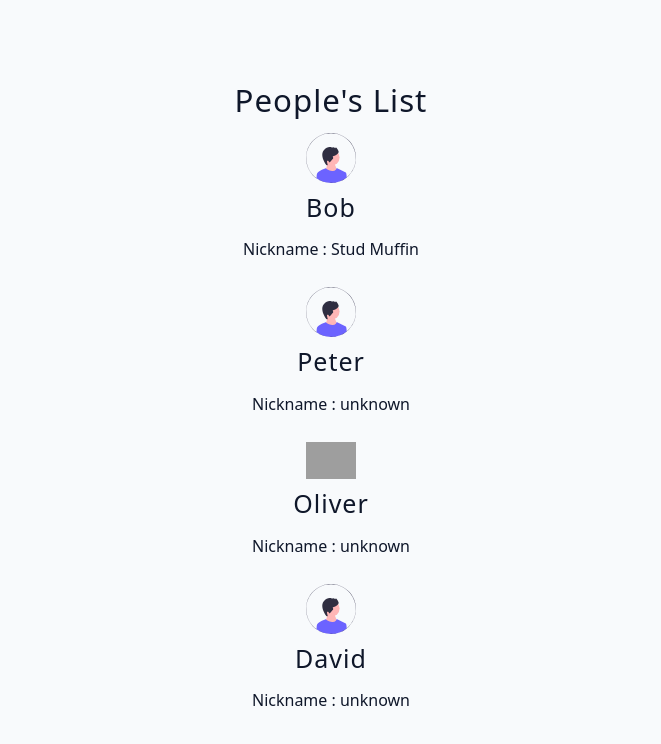
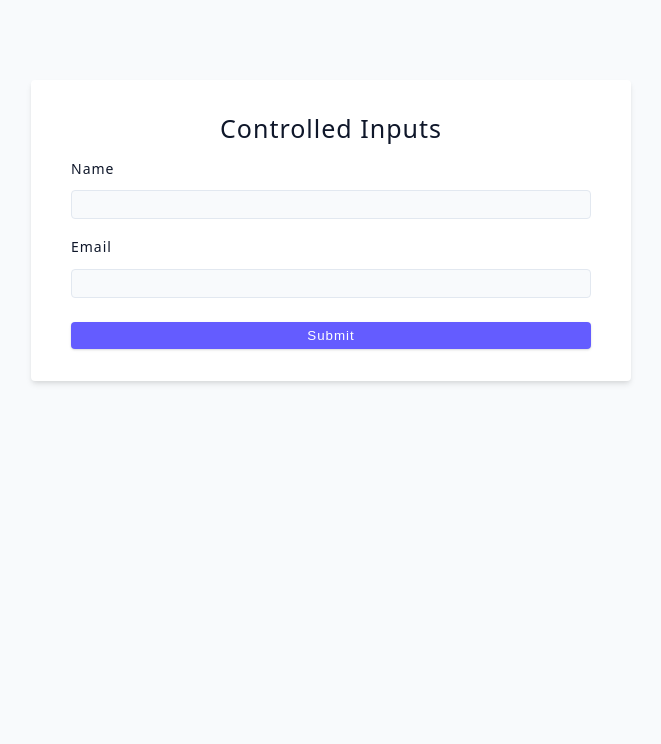
Before and after one commit to Alexinoo/React-udemy, a React (Vite) app in the folder 00-advanced-react/: page / in a window 1280 px wide. Shown: the top 744 px of the page, without its empty margins (309-970 px from the left). Built offline with nearby package versions, Linux system fonts and the light colour scheme; grey boxes are pictures that could not be loaded.

Commit message:
Forms - Initial Setup

```diff
--- a/00-advanced-react/src/App.jsx
+++ b/00-advanced-react/src/App.jsx
@@ -1,4 +1,4 @@
-import Starter from './tutorial/05-leverage-javascript/starter/List';
+import Starter from './tutorial/06-forms/starter/01-controlled-inputs';
 function App() {
   return (
     <div className="container">
--- a/00-advanced-react/src/tutorial/06-forms/starter/01-controlled-inputs.jsx
+++ b/00-advanced-react/src/tutorial/06-forms/starter/01-controlled-inputs.jsx
@@ -1,4 +1,23 @@
 const ControlledInputs = () => {
-  return <h2>Controlled Inputs</h2>;
+  return (
+    <form className="form">
+      <h4>Controlled inputs</h4>
+      <div className="form-row">
+        <label htmlFor="name" className="form-label">
+          name
+        </label>
+        <input type="text" id="name" className="form-input" />
+      </div>
+      <div className="form-row">
+        <label htmlFor="email" className="form-label">
+          email
+        </label>
+        <input type="email" id="email" className="form-input" />
+      </div>
+      <button type="button" className="btn btn-block">
+        submit
+      </button>
+    </form>
+  );
 };
 export default ControlledInputs;
```
